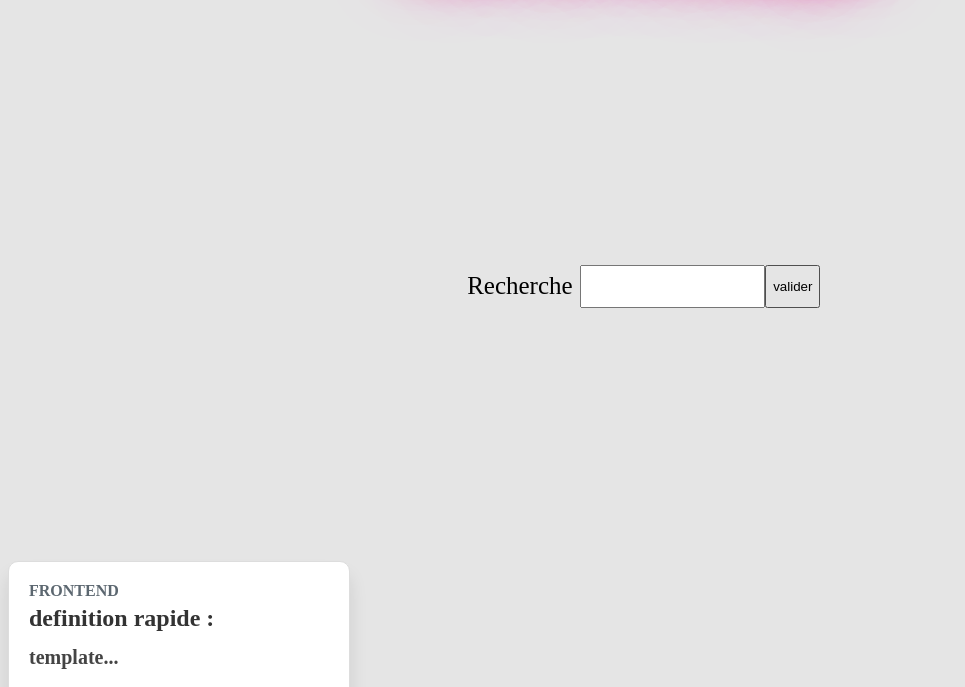
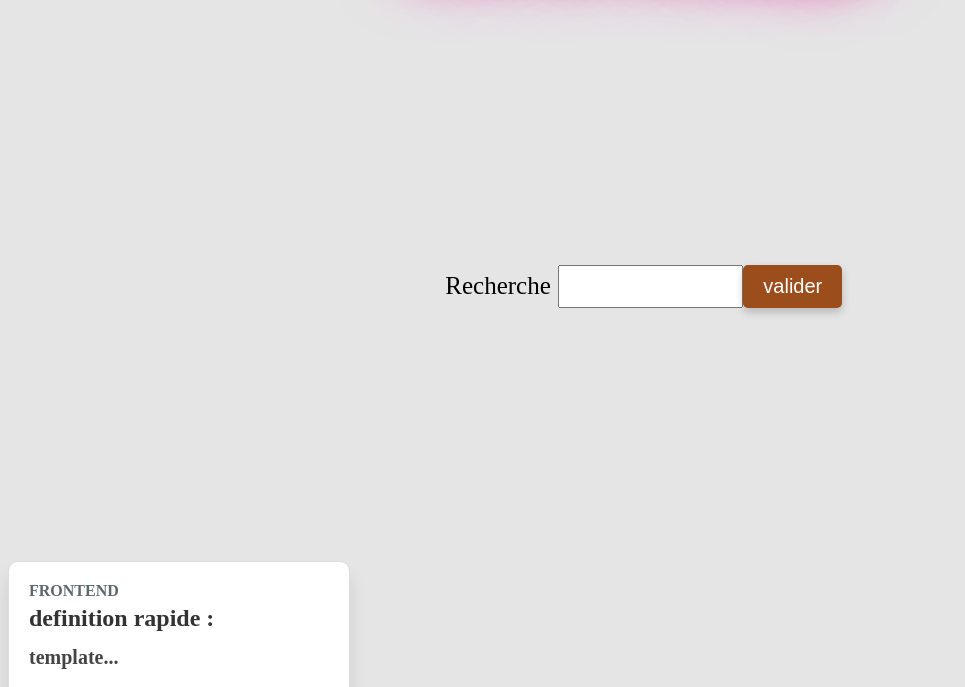
Before and after one commit to lobthere/map-secteur, a website: page index.html in a window 1280 px wide. In both pictures the pointer is over the button "valider". Shown: the part 113-800 px from the top of the page, without its empty margins (0-965 px from the left). Drawn offline with Linux system fonts and the light colour scheme.

Commit message:
Refactor search class to use ID selector

```diff
--- a/projet-leopold-djibril-lucien/styles/main.css
+++ b/projet-leopold-djibril-lucien/styles/main.css
@@ -19,7 +19,7 @@ label{
 #cherch{
     padding:1%;
 }
-.search{
+#search{
     background-color: #EA894B;
     color :white;
     padding: 5px 20px;
@@ -29,7 +29,7 @@ label{
     font-size: 20px;
     transition: background-color:0.3s ease;
 }
-.search:hover{
+#search:hover{
     background-color: #9c4d1c;
     box-shadow: 0 4px 8px rgba(0, 0, 0, 0.2);
 }
```
